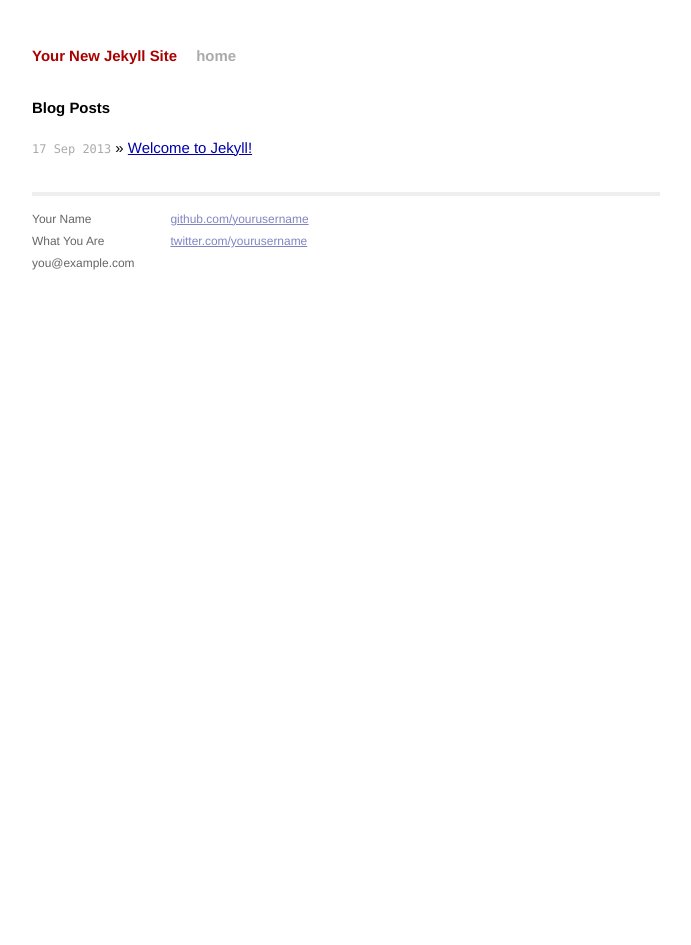
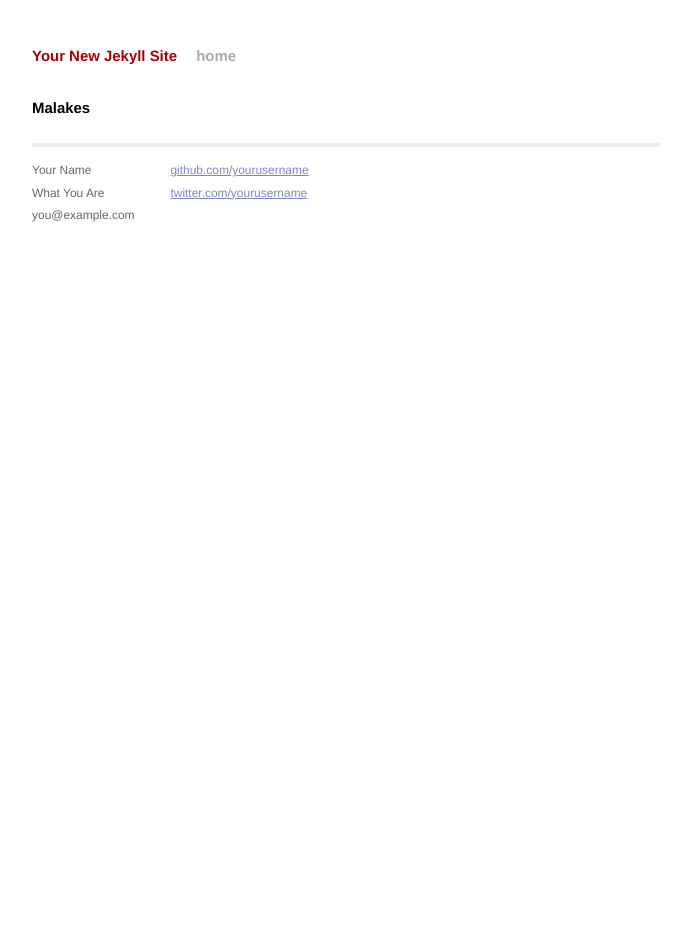
Before and after one commit to pvermaer/malakes, a Jekyll site: the page built from index.html, in a window 1280 px wide. Shown: the whole page, without its empty margins (294-985 px from the left). Built offline with Jekyll 4.4.1, drawn with Linux system fonts in a browser that asks for light colours; Markdown is read by kramdown in place of the engine named in the settings.

Commit message:
Update index.html

```diff
--- a/index.html
+++ b/index.html
@@ -3,11 +3,4 @@ layout: default
 title: Your New Jekyll Site
 ---
 
-<div id="home">
-  <h1>Blog Posts</h1>
-  <ul class="posts">
-    {% for post in site.posts %}
-      <li><span>{{ post.date | date_to_string }}</span> &raquo; <a href="{{ post.url }}">{{ post.title }}</a></li>
-    {% endfor %}
-  </ul>
-</div>
+<h1>Malakes</h1>
```
